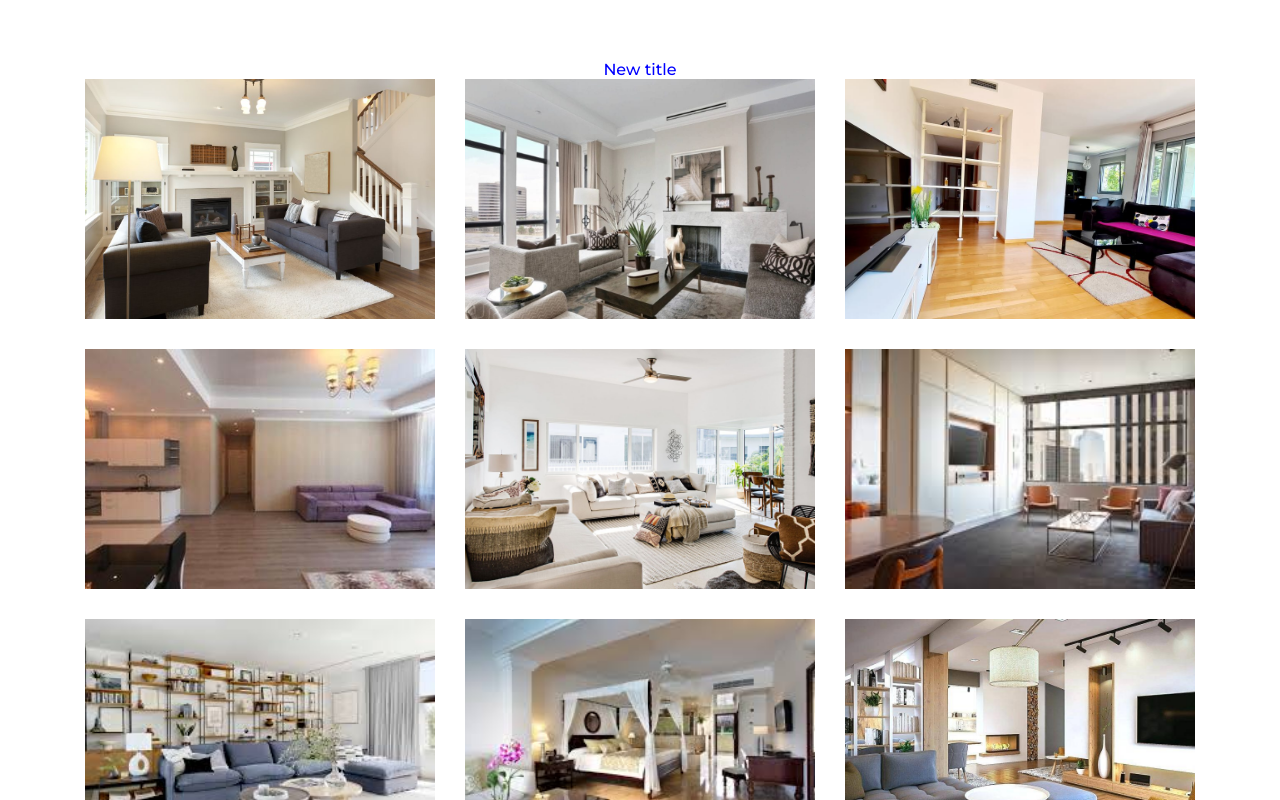
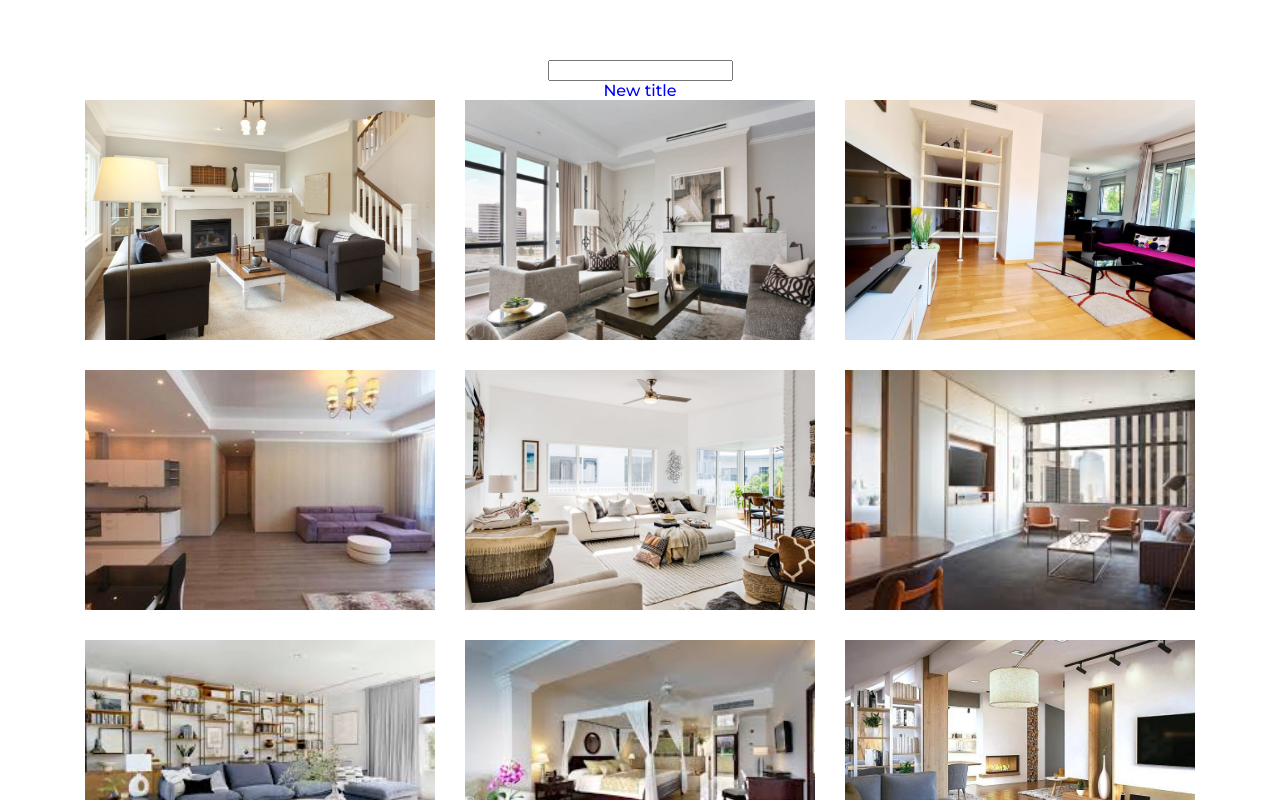
Before and after one commit to Luydmyla/apartmens-vue, a Vue app: page / in a window 1280 px wide. Shown: the top 800 px of the page. Built offline with nearby package versions, Linux system fonts and the light colour scheme.

Commit message:
added CustomInput

```diff
--- a/src/App.vue
+++ b/src/App.vue
@@ -2,8 +2,12 @@
 import { reactive, computed, ref } from "vue";
 import ApartmentsItem from "./components/apartment/ApartmentsItem.vue";
 import ApartmentsList from "./components/apartment/ApartmentsList.vue";
+import CustomInput from "./components/shared/CustomInput.vue";
 import apartment from "./components/apartment/apartments.js";
 const apartments = ref(apartment);
+
+const text = ref("");
+
 function handleItemClick() {
   console.log("Item click");
 }
@@ -11,6 +15,8 @@ function handleItemClick() {
 
 <template>
   <div :id="$style.app">
+    <h2>{{ text }}</h2>
+    <CustomInput v-model="text" />
     <ApartmentsList :items="apartment">
       <template v-slot:title>New title</template>
 
--- /dev/null
+++ b/src/components/shared/CustomInput.vue
@@ -0,0 +1,22 @@
+<template>
+  <input :value="modelValue" @input="onInput" />
+</template>
+
+<script>
+export default {
+  name: "CustomInput",
+  props: {
+    modelValue: {
+      type: String,
+      required: true,
+    },
+  },
+  methods: {
+    onInput(event) {
+      this.$emit("update:modelValue", event.target.value);
+    },
+  },
+};
+</script>
+
+<style lang="scss" scoped></style>
```
